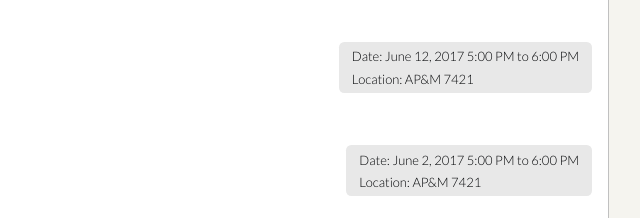
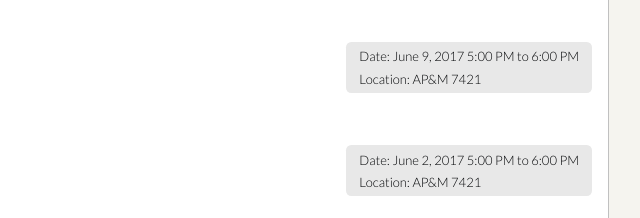
Before and after one commit to hu-simon/UCSD-SUMS.github.io, a plain HTML site: page events-sp17.html in a window 1280 px wide. Shown: the part 302-520 px from the top of the page, 511-1151 px from the left. Drawn offline with Linux system fonts and the light colour scheme.

Commit message:
Site update: 2017-04-02 17:24:24 PDT [ci skip]

```diff
--- a/events-sp17.html
+++ b/events-sp17.html
@@ -56,7 +56,7 @@
   <li class="event-listing">
     <h3><a href="./events/sp17/ff5.html">Freeform Fridays</a></h3>
     <div class="event-meta">
-      <p>Date: June 12, 2017  5:00 PM to  6:00 PM</p>
+      <p>Date: June  9, 2017  5:00 PM to  6:00 PM</p>
       <p>Location: AP&M 7421</p>
     </div>
     <div class="event-teaser">
```
Also changed, not shown: events/sp17/ff5.html (+1 -1 lines), 1 other file.
